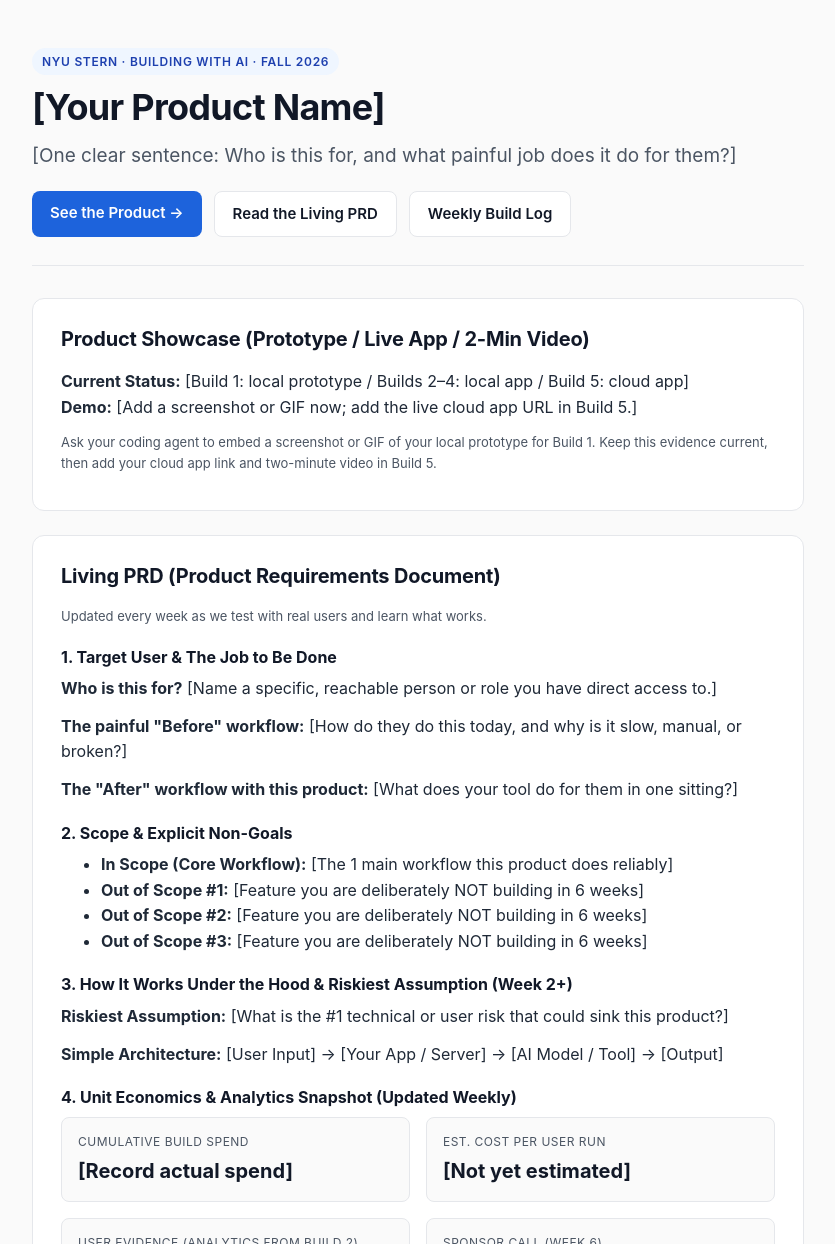
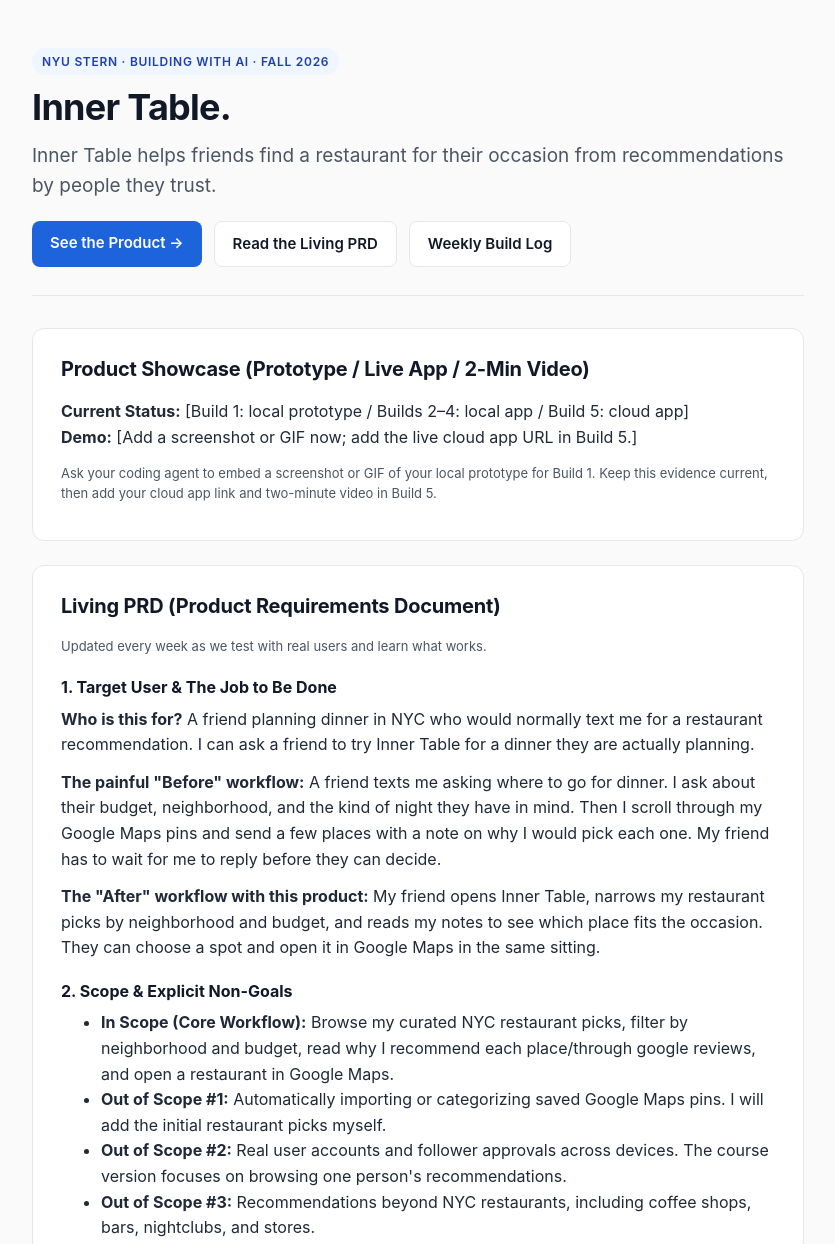
Before and after one commit to building-with-ai-f26/wj2394-sandbox, a plain HTML site: page docs/index.html in a window 1280 px wide. Shown: the top 1244 px of the page, without its empty margins (222-1057 px from the left). Drawn offline with Linux system fonts and the light colour scheme.

Commit message:
Update index.html

```diff
--- a/docs/index.html
+++ b/docs/index.html
@@ -3,7 +3,7 @@
 <head>
   <meta charset="UTF-8" />
   <meta name="viewport" content="width=device-width, initial-scale=1.0" />
-  <title>[Your Product Name] · Building with AI (Fall 2026)</title>
+  <title>Inner Table. · Building with AI (Fall 2026)</title>
 
   <!-- Week 1: create your PostHog account only.
        Build 2: paste your project's current PostHog web snippet here,
@@ -144,8 +144,8 @@
     <!-- HERO / PRODUCT PITCH -->
     <header>
       <span class="eyebrow">NYU Stern · Building with AI · Fall 2026</span>
-      <h1>[Your Product Name]</h1>
-      <p class="tagline">[One clear sentence: Who is this for, and what painful job does it do for them?]</p>
+      <h1>Inner Table.</h1>
+      <p class="tagline">Inner Table helps friends find a restaurant for their occasion from recommendations by people they trust.</p>
       <div class="cta-row">
         <a class="btn" href="#live-demo" onclick="window.posthog && posthog.capture('clicked_try_product')">See the Product →</a>
         <a class="btn btn-secondary" href="#prd">Read the Living PRD</a>
@@ -171,16 +171,16 @@
       <p class="meta">Updated every week as we test with real users and learn what works.</p>
 
       <h3>1. Target User & The Job to Be Done</h3>
-      <p><strong>Who is this for?</strong> [Name a specific, reachable person or role you have direct access to.]</p>
-      <p><strong>The painful "Before" workflow:</strong> [How do they do this today, and why is it slow, manual, or broken?]</p>
-      <p><strong>The "After" workflow with this product:</strong> [What does your tool do for them in one sitting?]</p>
+      <p><strong>Who is this for?</strong> A friend planning dinner in NYC who would normally text me for a restaurant recommendation. I can ask a friend to try Inner Table for a dinner they are actually planning.</p>
+      <p><strong>The painful "Before" workflow:</strong> A friend texts me asking where to go for dinner. I ask about their budget, neighborhood, and the kind of night they have in mind. Then I scroll through my Google Maps pins and send a few places with a note on why I would pick each one. My friend has to wait for me to reply before they can decide.</p>
+      <p><strong>The "After" workflow with this product:</strong> My friend opens Inner Table, narrows my restaurant picks by neighborhood and budget, and reads my notes to see which place fits the occasion. They can choose a spot and open it in Google Maps in the same sitting.</p>
 
       <h3>2. Scope & Explicit Non-Goals</h3>
       <ul>
-        <li><strong>In Scope (Core Workflow):</strong> [The 1 main workflow this product does reliably]</li>
-        <li><strong>Out of Scope #1:</strong> [Feature you are deliberately NOT building in 6 weeks]</li>
-        <li><strong>Out of Scope #2:</strong> [Feature you are deliberately NOT building in 6 weeks]</li>
-        <li><strong>Out of Scope #3:</strong> [Feature you are deliberately NOT building in 6 weeks]</li>
+        <li><strong>In Scope (Core Workflow):</strong> Browse my curated NYC restaurant picks, filter by neighborhood and budget, read why I recommend each place/through google reviews, and open a restaurant in Google Maps.</li>
+        <li><strong>Out of Scope #1:</strong> Automatically importing or categorizing saved Google Maps pins. I will add the initial restaurant picks myself.</li>
+        <li><strong>Out of Scope #2:</strong> Real user accounts and follower approvals across devices. The course version focuses on browsing one person's recommendations.</li>
+        <li><strong>Out of Scope #3:</strong> Recommendations beyond NYC restaurants, including coffee shops, bars, nightclubs, and stores.</li>
       </ul>
 
       <h3>3. How It Works Under the Hood & Riskiest Assumption (Week 2+)</h3>
```
